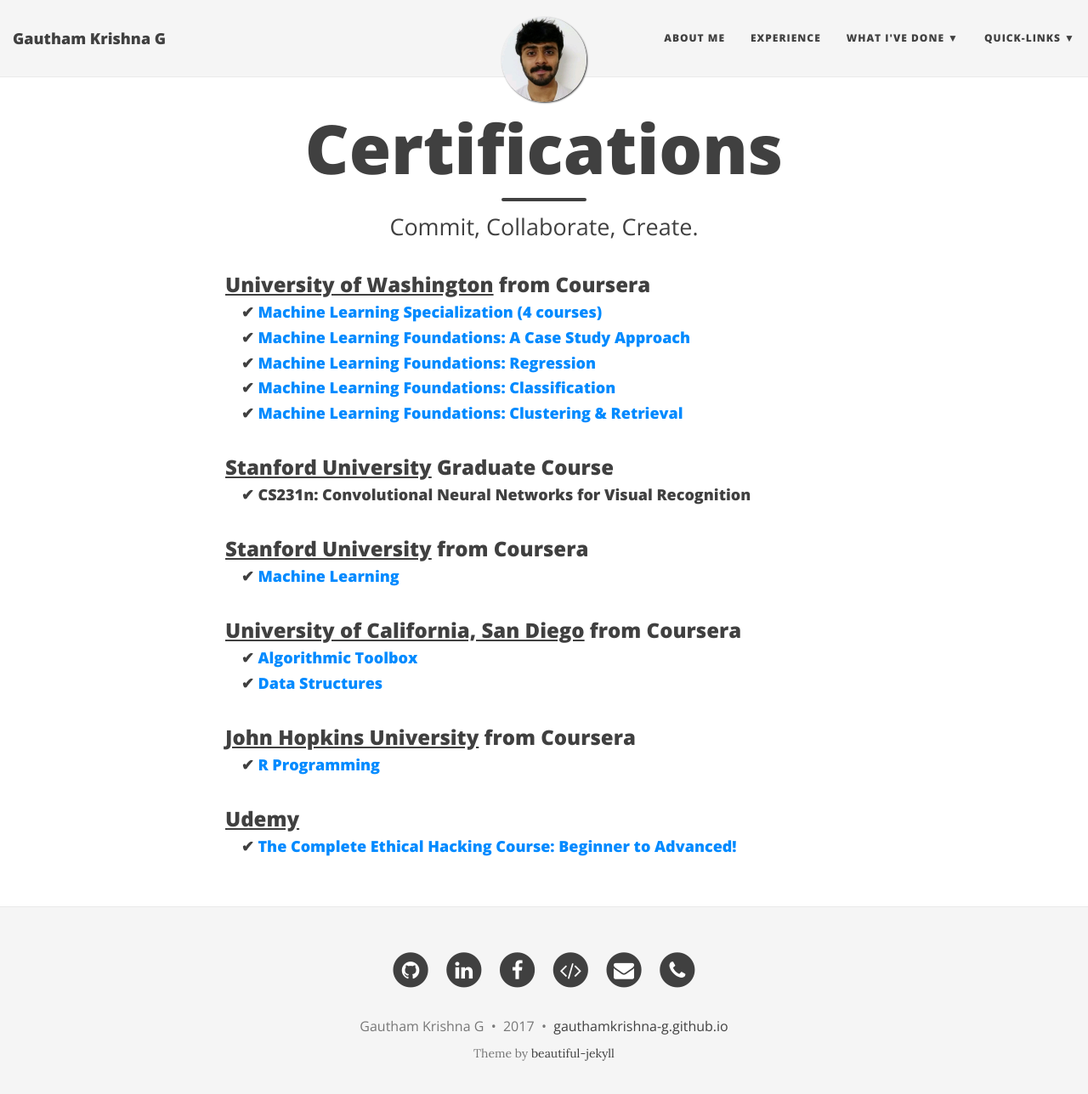
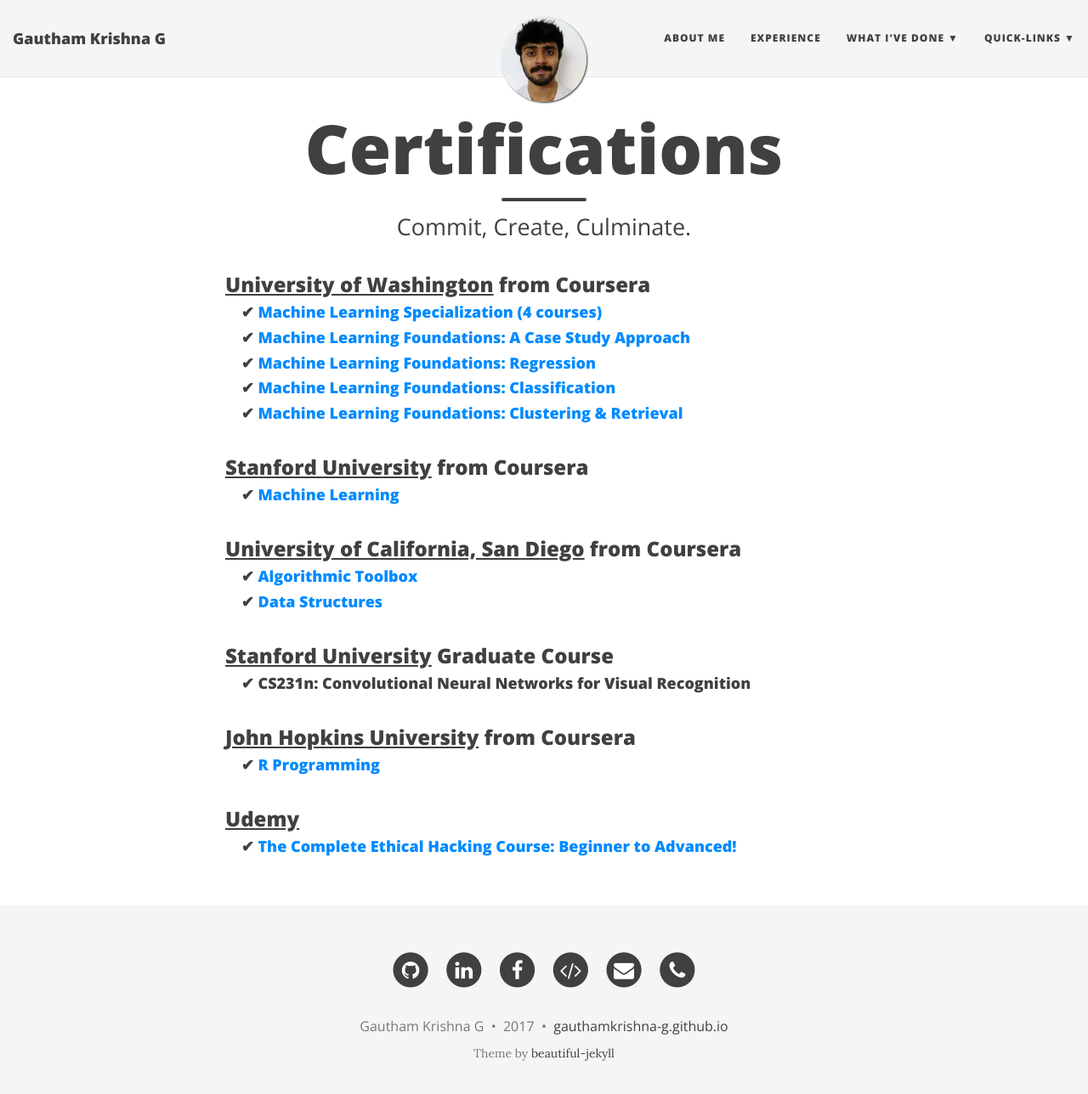
Before and after one commit to gauthamkrishna-g/gauthamkrishna-g.github.io, a Jekyll site: the page built from certifications.md, in a window 1280 px wide and 1301 px high. Shown: the top 1288 px of the window at 85% size. Built offline with Jekyll 4.4.1, drawn with Linux system fonts in a browser that asks for light colours; nearby versions of some CDN libraries.

Commit message:
Website changes

```diff
--- a/certifications.md
+++ b/certifications.md
@@ -1,7 +1,7 @@
 ---
 layout: page
 title: Certifications
-subtitle: "Commit, Collaborate, Create."
+subtitle: "Commit, Create, Culminate."
 ---
 
 ### <u>University of Washington</u> from Coursera<br>
```
Also changed, not shown: other parts of certifications.md (+3 -4 lines).
